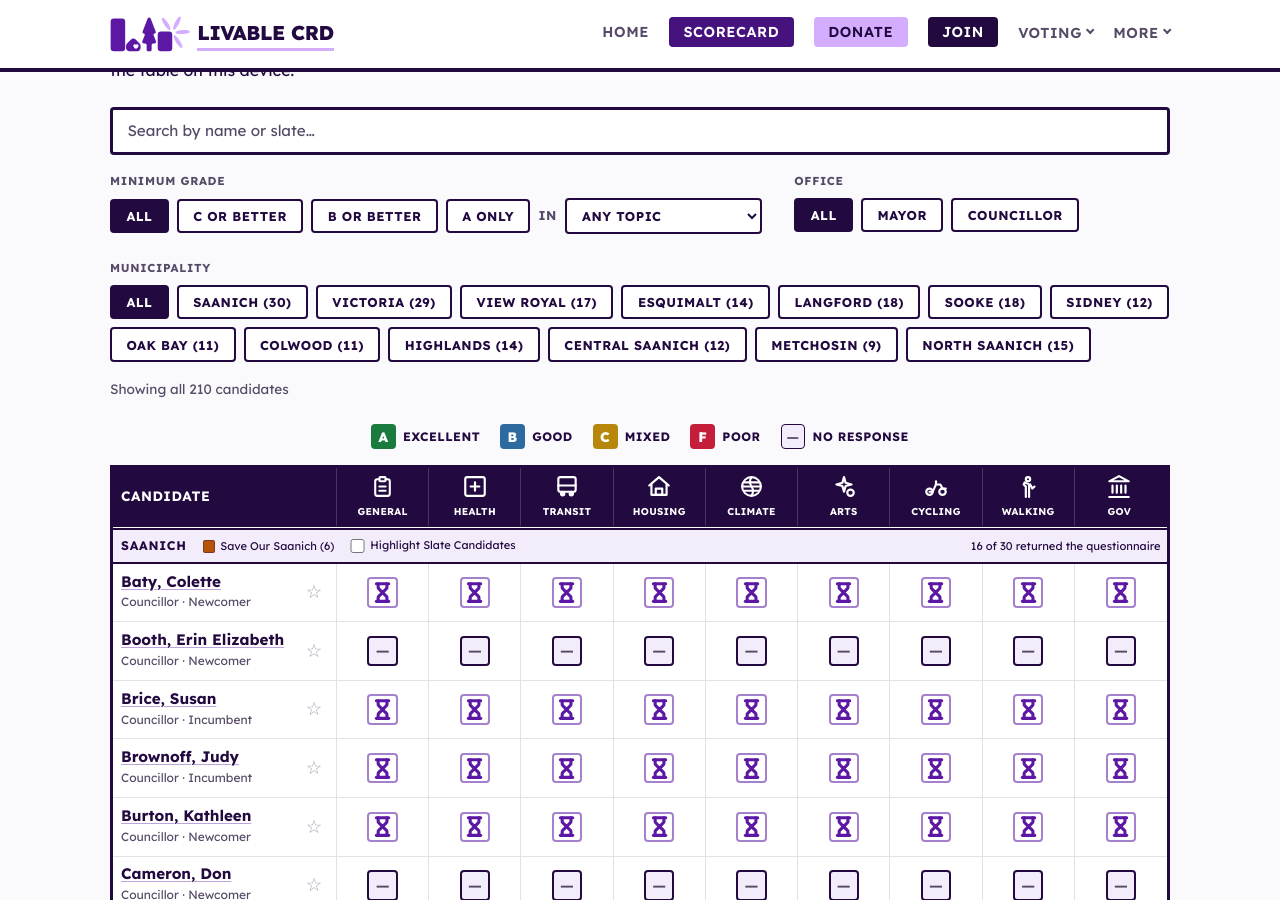
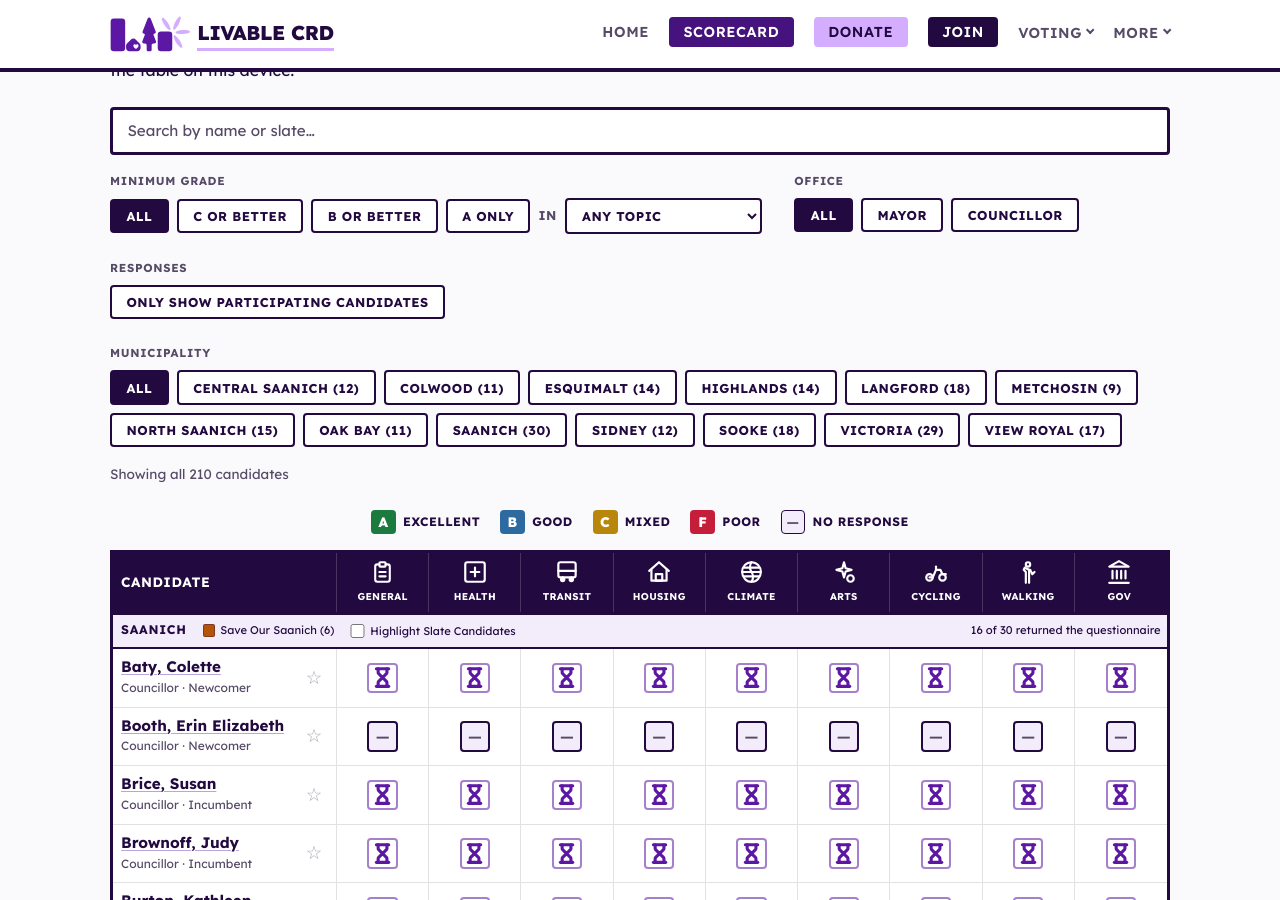
Before and after one commit to LaputanMachines/livable-crd-website, a Jekyll site: the page built from scorecard/index.md, in a window 1280 px wide and 900 px high, scrolled down 398 px. Built offline with Jekyll 4.4.1, drawn with Linux system fonts in a browser that asks for light colours; part of the change alters nothing that is shown.

Commit message:
feat: filter the scorecard to participating candidates
Adds an "Only show participating candidates" toggle that hides every candidate
who did not return the questionnaire, kept in the URL as ?responded=yes. The
municipality pills are now alphabetical, because a reader scans them for a
place they already have in mind. The table keeps its reply-count order.

Co-Authored-By: Claude Opus 5.5 <noreply@anthropic.com>

```diff
--- a/assets/js/scorecard.js
+++ b/assets/js/scorecard.js
@@ -44,11 +44,13 @@
   // Scoped to the office filter container: rows also carry data-office.
   var officePills = Array.prototype.slice.call(document.querySelectorAll('#office-filters [data-office]'));
   var total = rows.length;
+  var participatingButton = document.getElementById('participating-only');
 
   var activeMuni = 'all';
   var activeGrade = 'all'; // 'all' or a minimum rank as a string ('2' = C or better)
   var activeTopic = 'all'; // 'all' (any topic) or a subject id
   var activeOffice = 'all'; // 'all', 'mayor', or 'councillor'
+  var participatingOnly = false; // hide candidates who returned nothing
   var query = '';
 
   // Letter grade → numeric rank for the "minimum grade" filter. Pending ("—",
@@ -88,7 +90,8 @@
         (row.getAttribute('data-name') || '').indexOf(query) !== -1 ||
         (row.getAttribute('data-slate') || '').indexOf(query) !== -1;
       var gradeOk = minRank === null || bestRank(row, activeTopic) >= minRank;
-      var show = muniOk && officeOk && nameOk && gradeOk;
+      var participatingOk = !participatingOnly || row.hasAttribute('data-returned');
+      var show = muniOk && officeOk && nameOk && gradeOk && participatingOk;
       row.hidden = !show;
       if (show) visible++;
     });
@@ -99,11 +102,11 @@
     });
 
     // Empty municipalities exist to show the region is fully covered, so they
-    // stay put in the default view. Once the reader narrows by name, grade, or
-    // office they are only noise (nothing in them could ever match) so drop
+    // stay put in the default view. Once the reader narrows by name, grade,
+    // office or response they are only noise (nothing in them could ever match) so drop
     // them. The municipality filter still applies: picking one keeps only it.
     // Topic is excluded because it does nothing on its own, only alongside grade.
-    var narrowed = query !== '' || activeGrade !== 'all' || activeOffice !== 'all';
+    var narrowed = query !== '' || activeGrade !== 'all' || activeOffice !== 'all' || participatingOnly;
     var emptyShown = 0;
     emptyGroups.forEach(function (group) {
       var muniOk = activeMuni === 'all' || group.getAttribute('data-municipality') === activeMuni;
@@ -182,6 +185,12 @@
       topicSelect.value = activeTopic;
     }
 
+    participatingOnly = params.get('responded') === 'yes';
+    if (participatingButton) {
+      participatingButton.setAttribute('aria-pressed', String(participatingOnly));
+      participatingButton.classList.toggle('is-active', participatingOnly);
+    }
+
     var q = (params.get('q') || '').trim();
     if (search) search.value = q;
     query = q.toLowerCase();
@@ -200,6 +209,7 @@
     put('grade', activeGrade, 'all');
     put('topic', activeTopic, 'all');
     put('office', activeOffice, 'all');
+    put('responded', participatingOnly ? 'yes' : '', '');
     // The reader's own casing, not the lowercased copy the filter matches on.
     put('q', search ? search.value.trim() : '', '');
     var qs = params.toString();
@@ -226,6 +236,15 @@
   wirePills(muniPills, 'data-muni', function (v) { activeMuni = v; });
   wirePills(gradePills, 'data-grade', function (v) { activeGrade = v; });
   wirePills(officePills, 'data-office', function (v) { activeOffice = v; });
+
+  if (participatingButton) {
+    participatingButton.addEventListener('click', function () {
+      participatingOnly = !participatingOnly;
+      this.setAttribute('aria-pressed', String(participatingOnly));
+      this.classList.toggle('is-active', participatingOnly);
+      apply();
+    });
+  }
 
   if (topicSelect) {
     topicSelect.addEventListener('change', function () {
--- a/scorecard/index.md
+++ b/scorecard/index.md
@@ -114,6 +114,19 @@ description: >-
     </div>
 
     {%- comment -%}
+      Narrows the table to the candidates who returned the questionnaire,
+      hiding everyone who sent nothing back. Drawn from the same
+      questionnaire_returned flag as the reply count in each heading, so the
+      two cannot disagree. Needs assets/js/scorecard.js, like every pill here.
+    {%- endcomment -%}
+    <div class="scorecard-filtergroup">
+      <span class="scorecard-filtergroup__label" id="participating-filter-label">Responses</span>
+      <div class="scorecard-filters" role="group" aria-labelledby="participating-filter-label">
+        <button type="button" class="filter-pill" id="participating-only" aria-pressed="false">Only show participating candidates</button>
+      </div>
+    </div>
+
+    {%- comment -%}
       No slate filter group here on purpose. Slate reaches the reader through
       the search box (which matches slate as well as name), the per-municipality
       tint and its labelled legend below, and each candidate's own page, rather
@@ -130,14 +143,14 @@ description: >-
     <div class="scorecard-filtergroup">
       <span class="scorecard-filtergroup__label" id="muni-filter-label">Municipality</span>
       {%- comment -%}
-        Same order as the groups in the table below - see the note on that loop
-        - so a reader who picks a pill lands where they expected to. A pill row
-        in one order over a table in another is the pair of controls most likely
-        to read as a bug.
+        Alphabetical, not the table's reply-count order: a reader reaching for
+        a pill is looking for a place they already have in mind, and scans for
+        it by name. The table below keeps its own order.
       {%- endcomment -%}
+      {%- assign pill_munis = site.data.municipalities | sort: "name" -%}
       <div class="scorecard-filters" role="group" aria-labelledby="muni-filter-label">
         <button type="button" class="filter-pill is-active" data-muni="all" aria-pressed="true">All</button>
-        {% for muni in site.data.municipalities_by_returned %}
+        {% for muni in pill_munis %}
           {% assign mc = site.data.candidates | where: "municipality", muni.slug %}
           {% if mc.size > 0 %}
           <button type="button" class="filter-pill" data-muni="{{ muni.slug }}" aria-pressed="false">{{ muni.name }} ({{ mc.size }})</button>
@@ -380,7 +393,7 @@ description: >-
             marks the row .is-slate-lit.
           {%- endcomment -%}
           {%- assign slate_class = site.data.slate_classes[c.slate] -%}
-          <tr class="scorecard-row{% if slate_class %} {{ slate_class }}{% endif %}" data-candidate="{{ muni.slug }}/{{ cand_slug }}" data-name="{{ c.name | downcase }}" data-municipality="{{ muni.slug }}" data-office="{{ c.office | downcase }}" data-slate="{{ c.slate | downcase }}">
+          <tr class="scorecard-row{% if slate_class %} {{ slate_class }}{% endif %}" data-candidate="{{ muni.slug }}/{{ cand_slug }}" data-name="{{ c.name | downcase }}" data-municipality="{{ muni.slug }}" data-office="{{ c.office | downcase }}" data-slate="{{ c.slate | downcase }}"{% if c.questionnaire_returned %} data-returned{% endif %}>
             <th scope="row" class="scorecard-matrix__name">
               {%- comment -%}
                 The name cell holds a link, a meta line and (with JS) up to two
```
